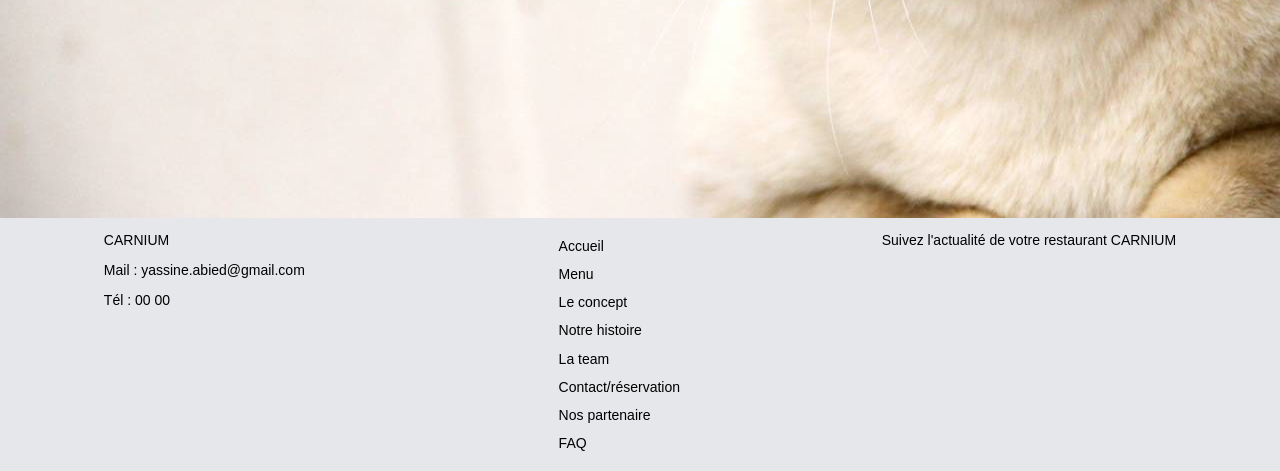
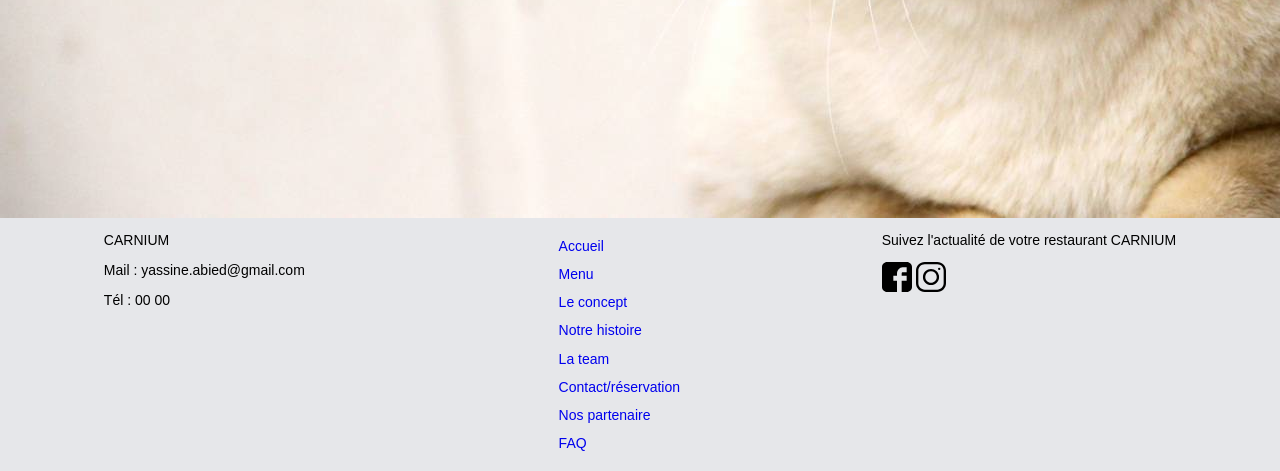
Before and after one commit to ilies28000/Carnium, a PHP site: page / in a window 1280 px wide; the page is wider, and only the part inside the window is pictured. Shown: the part 742-1213 px from the top of that part. Run offline with PHP 8.4, Linux system fonts and the light colour scheme; some libraries are stand-ins or nearby versions.

Commit message:
modification footer

```diff
--- a/CarniumWeb/index.html
+++ b/CarniumWeb/index.html
@@ -81,18 +81,20 @@
               </div>
               <div class="LinkPage">
                 <ul>
-                  <li>Accueil</li>
-                  <li>Menu</li>
-                  <li>Le concept</li>
-                  <li>Notre histoire</li>
-                  <li>La team</li>
-                  <li>Contact/réservation</li>
-                  <li>Nos partenaire</li>
-                  <li>FAQ</li>
+                  <li><a href="#">Accueil</a></li>
+                  <li><a href="#">Menu</a></li>
+                  <li><a href="#">Le concept</a></li>
+                  <li><a href="#">Notre histoire</a></li>
+                  <li><a href="#">La team</a></li>
+                  <li><a href="#">Contact/réservation</a></li>
+                  <li><a href="#">Nos partenaire</a></li>
+                  <li><a href="#">FAQ</a></li>
                 </ul>
               </div>
               <div class="SocialNetwork">
                 <p>Suivez l'actualité de votre restaurant CARNIUM</p>
+                <img src="images/SVG/facebook-logo.svg" alt="logo FaceBook">
+                <img src="images/SVG/instagram.svg" alt="logo Instagram">
               </div>
             </div>
          </footer>
--- a/CarniumWeb/styles/main.css
+++ b/CarniumWeb/styles/main.css
@@ -352,6 +352,13 @@ i{
   font-size: 3em;
 }
 
+/* footer */
+
+a{
+  text-decoration: none;
+}
+
+
 footer{
   width : 100%;
   margin: 0 auto;
@@ -374,3 +381,9 @@ footer{
 li{
   margin: 5%;
 }
+
+
+.SocialNetwork img {
+  width : 30px;
+  height: 30px;
+}
```
